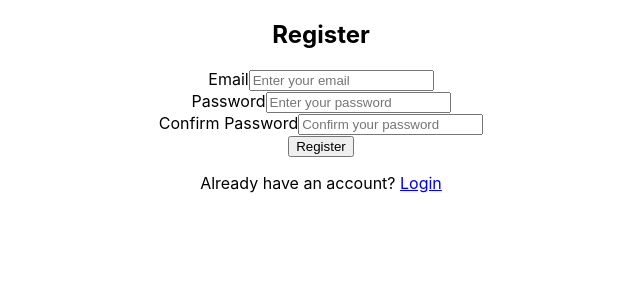
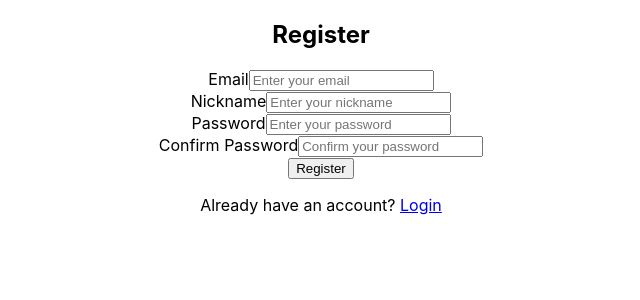
Before and after one commit to DDannevig/chat-app, a React (Create React App) app in the folder client/: page /registration in a window 1280 px wide. Shown: the top 300 px of the page, without its empty margins (319-959 px from the left). Built offline with nearby package versions, Linux system fonts and the light colour scheme.

Commit message:
feat: working login and register with chat redirect

```diff
--- a/client/src/App.js
+++ b/client/src/App.js
@@ -3,6 +3,7 @@ import { BrowserRouter as Router, Route, Routes } from 'react-router-dom';
 import './App.css';
 import Login from './Login';
 import Registration from './Registration';
+import Chat from './Chat';
 
 function App() {
   return (
@@ -12,6 +13,7 @@ function App() {
           <Route path="/" element={<Login />} /> {/* Login Route */}
           <Route path="/login" element={<Login />} /> {/* Login Route */}
           <Route path="/registration" element={<Registration />} /> {/* Registration Route */}
+          <Route path="/chat" element={<Chat />} /> {/* Registration Route */}
         </Routes>
       </div>
     </Router>
--- /dev/null
+++ b/client/src/Chat.js
@@ -0,0 +1,11 @@
+// import React, { useState } from 'react';
+
+const Chat = () => {
+  return (
+    <div>
+      <h2>Chat</h2>
+    </div>
+  );
+};
+
+export default Chat;
--- a/client/src/Login.js
+++ b/client/src/Login.js
@@ -32,7 +32,7 @@ const Login = () => {
       localStorage.setItem('authToken', response.data.token);
 
       // Redirect to dashboard or homepage
-      window.location.href = '/dashboard';
+      window.location.href = '/chat';
 
     } catch (error) {
       console.error('Error:', error.response || error);
--- a/client/src/Registration.js
+++ b/client/src/Registration.js
@@ -1,15 +1,15 @@
-// src/Register.js
 import React, { useState } from 'react';
 import axios from 'axios';
 import { Link, useNavigate } from 'react-router-dom';
 
 const Register = () => {
   const [email, setEmail] = useState('');
+  const [nickname, setNickname] = useState('');
   const [password, setPassword] = useState('');
   const [confirmPassword, setConfirmPassword] = useState('');
   const [error, setError] = useState(null);
   const [isLoading, setIsLoading] = useState(false);
-  const navigate = useNavigate();  // Using useNavigate for programmatic navigation
+  const navigate = useNavigate();
 
   const handleSubmit = async (e) => {
     e.preventDefault();
@@ -32,17 +32,18 @@ const Register = () => {
       // Make the API call using axios
       const response = await axios.post('http://localhost:3001/api/v1/users', {
         email,
+        nickname,
         password,
       });
 
       console.log('Registration successful:', response.data);
 
-      navigate('/login'); // Redirect to login page
+      navigate('/login');
     } catch (error) {
       console.error('Error:', error.response || error);
       setError(error.response?.data?.message || 'Registration failed! Please try again.');
     } finally {
-      setIsLoading(false);  // Reset loading state
+      setIsLoading(false);
     }
   };
 
@@ -57,6 +58,16 @@ const Register = () => {
             value={email}
             onChange={(e) => setEmail(e.target.value)}
             placeholder="Enter your email"
+            required
+          />
+        </div>
+        <div>
+          <label>Nickname</label>
+          <input
+            type="string"
+            value={nickname}
+            onChange={(e) => setNickname(e.target.value)}
+            placeholder="Enter your nickname"
             required
           />
         </div>
```
Also changed, not shown: 1 other file (tests, documents, lock files or other folders).
